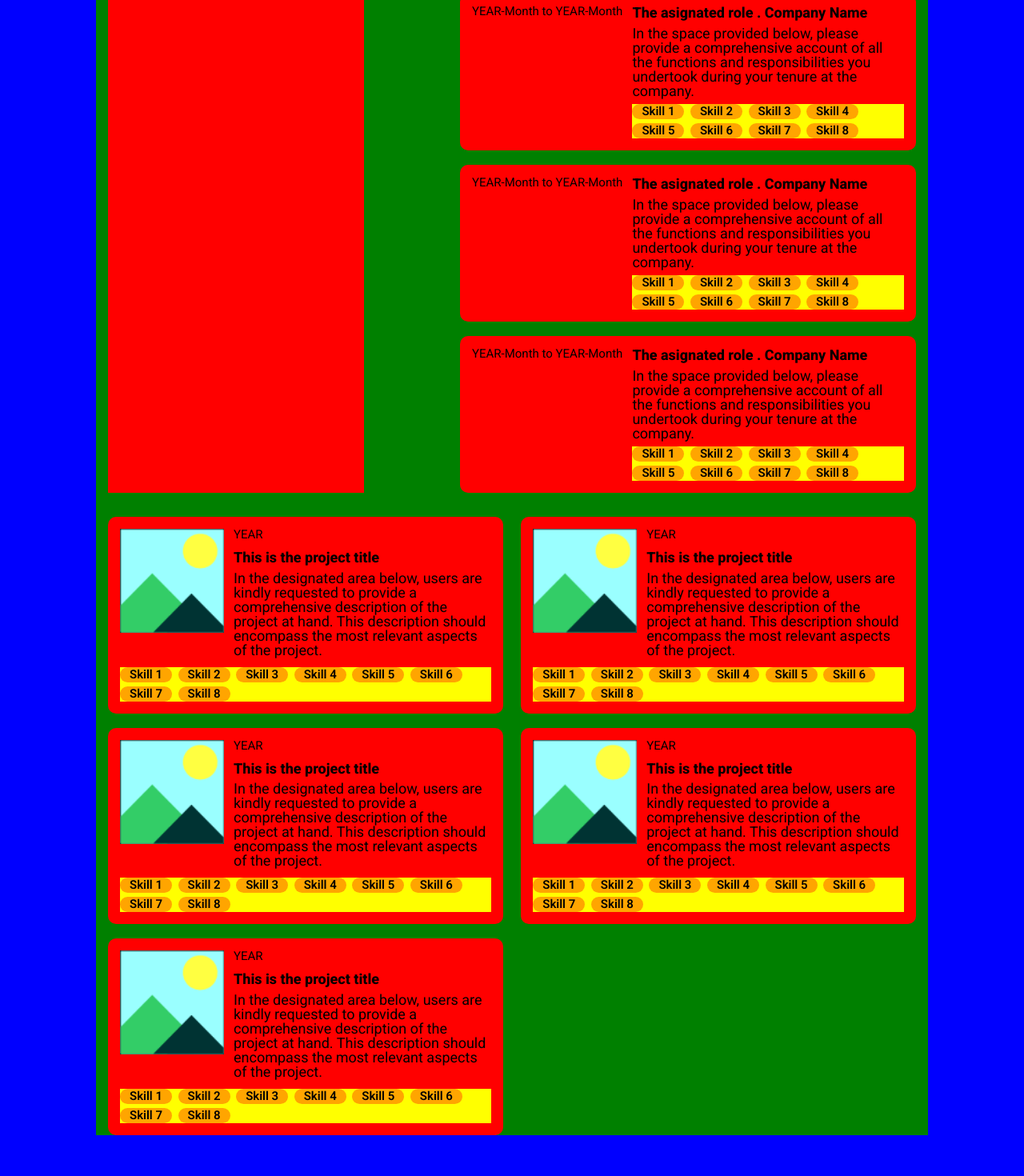
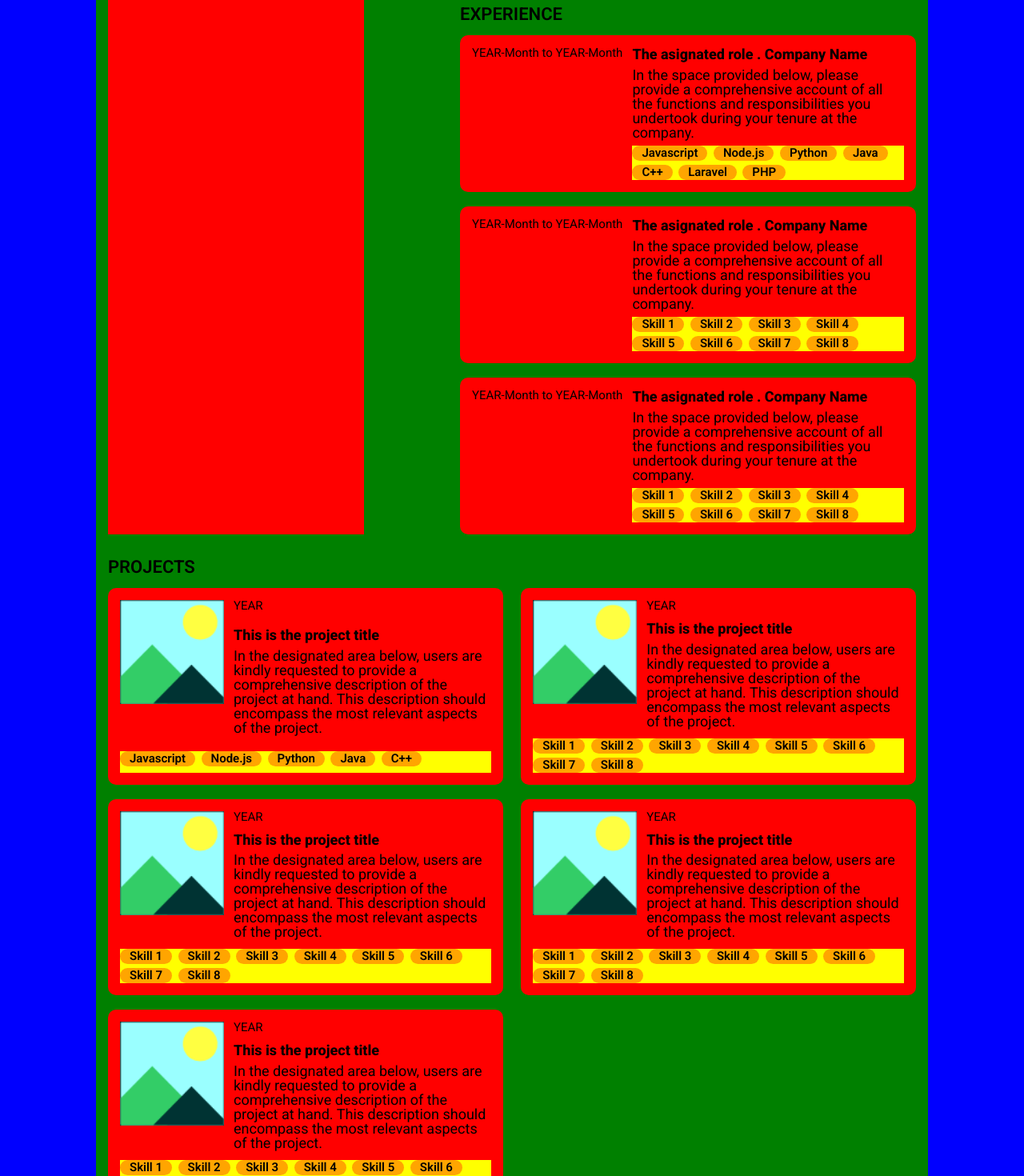
Before and after one commit to JD17VM/web-portfolio, a React (Vite) app: page / in a window 1280 px wide. Shown: the part 660-2130 px from the top of the page at 80% size. Built offline with nearby package versions, Linux system fonts and the light colour scheme.

Commit message:
:building_construction: refactor: reorganize HTML structure and CSS architecture

```diff
--- a/src/App.jsx
+++ b/src/App.jsx
@@ -53,19 +53,25 @@ function App() {
       </div>
 
       <div className={styles['container-experience']}>
-        <JobCard/>
+        <h2>EXPERIENCE</h2>
+        <div>
+          <JobCard skills={["Javascript", "Node.js", "Python", "Java", "C++", "Laravel", "PHP"]}/>
           <JobCard/>
           <JobCard/>
         </div>
+      </div>
 
       <div className={styles['container-projects']}>
-        <ProjectCard/>
+        <h2>PROJECTS</h2>
+        <div>
+          <ProjectCard skills={["Javascript", "Node.js", "Python", "Java", "C++"]}/>
           <ProjectCard/>
           <ProjectCard/>
           <ProjectCard/>
           <ProjectCard/>
         </div>
       </div>
+    </div>
   )
 }
 
--- a/src/assets/styles/estilos_pagina_inicio.module.scss
+++ b/src/assets/styles/estilos_pagina_inicio.module.scss
@@ -12,6 +12,12 @@
 
     column-gap: 120px;
     row-gap: 2rem;
+
+    h2{
+        font-size: var(--fuente_tamanio_titulo_3);
+        font-weight: var(--fuente_semibold);
+        margin-bottom: 1rem;
+    }
 }
 
 .container-scroll-info-block{
@@ -77,7 +83,6 @@
 
             > h2{
                 margin-bottom: 0.8rem;
-                font-weight: var(--fuente_semibold);
             }
 
             > ul{
@@ -104,12 +109,6 @@
     flex-direction: column;
     row-gap: 2rem;
     > div{
-        > h2{
-            font-size: var(--fuente_tamanio_titulo_3);
-            font-weight: var(--fuente_semibold);
-            margin-bottom: 0.5rem;
-        }
-
         > p{
             font-size: var(--fuente_tamanio_titulo_4);
             line-height: 1.4;
@@ -118,18 +117,23 @@
 }
 
 .container-experience{
+    > div{
         display: flex;
         flex-direction: column;
         row-gap: 1.2rem;
     }
+}
 
 .container-projects{
     grid-area:container-projects;
+
+    > div{
         width: 100%;
         display: grid;
         column-gap: 1.5rem;
         row-gap: 1.2rem;
         grid-template-columns: 1fr 1fr;
+    }
 }
 
 
```
Lines whose indentation alone changed are shown as unchanged.
